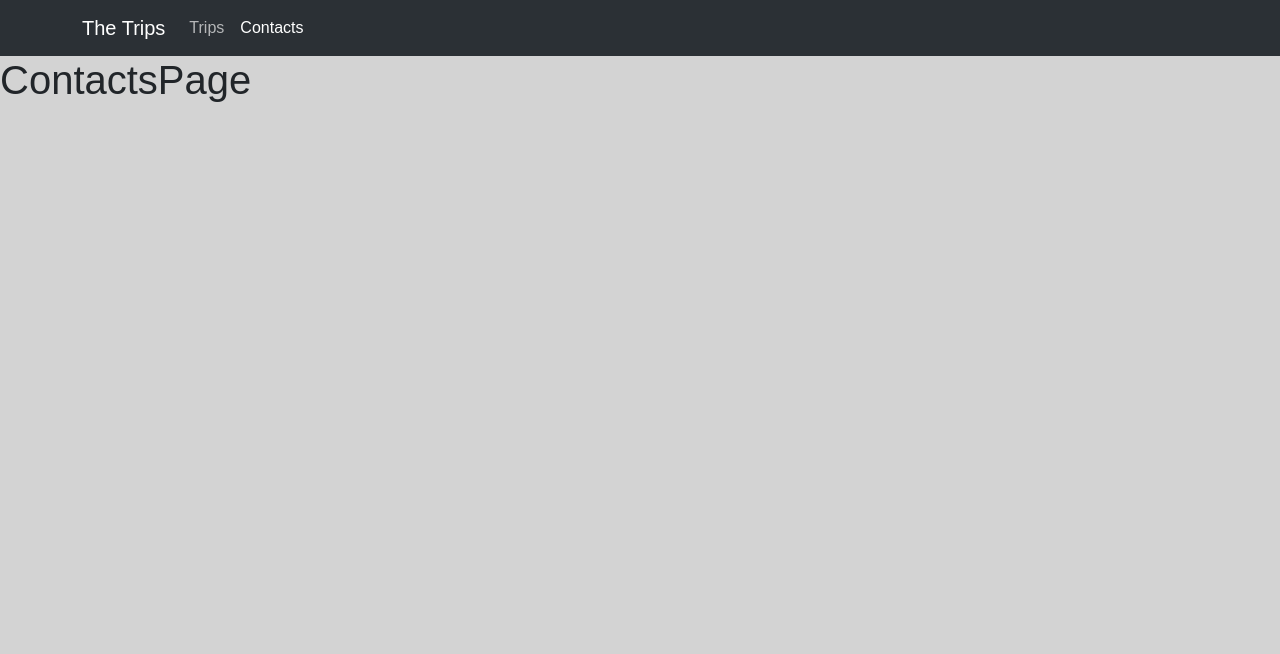
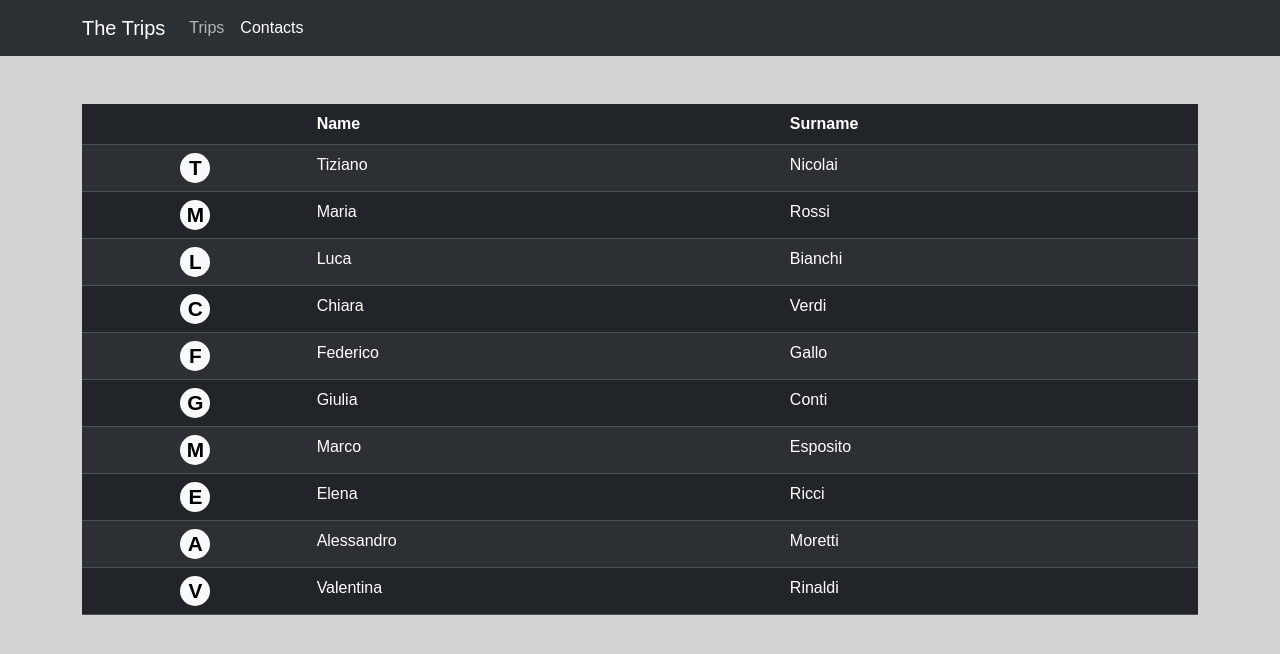
Before and after one commit to MarcoProstamo/webapp-sac, a React (Vite) app: page /contacts in a window 1280 px wide. Shown: the top 654 px of the page. Built offline with nearby package versions, Linux system fonts and the light colour scheme.

Commit message:
Feat → Contacts Page

```diff
--- a/src/assets/css/index.css
+++ b/src/assets/css/index.css
@@ -2,3 +2,17 @@ body {
   background-color: lightgray;
   font-family: Arial, Helvetica, sans-serif;
 }
+
+.avatar {
+  width: 30px;
+  aspect-ratio: 1;
+  border-radius: 50%;
+  line-height: 30px;
+  text-align: center;
+  font-size: 1.3rem;
+  font-weight: bold;
+}
+
+.cursor-pointer {
+  cursor: pointer;
+}
--- a/src/assets/pages/ContactsPage.jsx
+++ b/src/assets/pages/ContactsPage.jsx
@@ -1,3 +1,162 @@
+import { guests } from "../data/guests";
+
 export default function ContactsPage() {
-  return <h1>ContactsPage</h1>;
+  return (
+    <div className="container mt-5">
+      <table className="table table-striped table-hover">
+        <thead>
+          <tr>
+            <th scope="col"></th>
+            <th scope="col">Name</th>
+            <th scope="col">Surname</th>
+          </tr>
+        </thead>
+        <tbody>
+          {guests &&
+            guests.map((guest) => (
+              <tr
+                key={guest.id}
+                className="cursor-pointer"
+                data-bs-toggle="modal"
+                data-bs-target={"#modal" + guest.id}
+              >
+                <td className="text-center">
+                  <div className="d-inline-block avatar text-bg-light">
+                    {guest.name.charAt(0)}
+                  </div>
+                </td>
+                <td>{guest.name}</td>
+                <td>{guest.surname}</td>
+              </tr>
+            ))}
+        </tbody>
+      </table>
+
+      {/* Generazione Modali */}
+      {guests &&
+        guests.map((guest) => (
+          <div key={guest.id}>
+            <div
+              className="modal fade text-light"
+              id={"modal" + guest.id}
+              tabIndex="-1"
+            >
+              <div className="modal-dialog modal-dialog-centered">
+                <div className="modal-content">
+                  <div className="modal-header">
+                    <h1 className="modal-title fs-5">{`${guest.name} ${guest.surname}`}</h1>
+                    <button
+                      type="button"
+                      className="btn-close"
+                      data-bs-dismiss="modal"
+                      aria-label="Close"
+                    ></button>
+                  </div>
+                  <div className="modal-body">
+                    <ul className="list-unstyled">
+                      <li>{guest.age}</li>
+                      <li>{guest.cellphone_number}</li>
+                      <li>{guest.blood_type}</li>
+                      <li>{guest.email}</li>
+                      <li>{guest.fiscal_code}</li>
+                      <li>{guest.address}</li>
+                      <li>{guest.passport_number}</li>
+                      <li>{guest.dietary_preferences}</li>
+                      <li>{guest.allergies}</li>
+                      <li>{guest.languages_spoken}</li>
+                      <li>{guest.emergency_contact.phone}</li>
+                      <li>{guest.travel_insurance}</li>
+                    </ul>
+                  </div>
+                  <div className="modal-footer d-flex justify-content-between">
+                    <button
+                      type="button"
+                      className="btn btn-secondary"
+                      data-bs-dismiss="modal"
+                    >
+                      Close
+                    </button>
+                    <button
+                      type="button"
+                      className="btn btn-primary"
+                      data-bs-toggle="modal"
+                      data-bs-target={"#modalMsg" + guest.id}
+                      data-bs-whatever="@mdo"
+                    >
+                      <i className="fa-solid fa-comment"></i>
+                    </button>
+                  </div>
+                </div>
+              </div>
+            </div>
+
+            <div
+              className="modal fade text-light"
+              id={"modalMsg" + guest.id}
+              tabIndex="-1"
+              aria-labelledby="exampleModalLabel"
+              aria-hidden="true"
+            >
+              <div className="modal-dialog">
+                <div className="modal-content">
+                  <div className="modal-header">
+                    <h1 className="modal-title fs-5" id="exampleModalLabel">
+                      To: {`${guest.name} ${guest.surname}`}
+                    </h1>
+                    <button
+                      type="button"
+                      className="btn-close"
+                      data-bs-dismiss="modal"
+                      aria-label="Close"
+                    ></button>
+                  </div>
+                  <div className="modal-body">
+                    <form>
+                      <div className="mb-3">
+                        <input
+                          type="text"
+                          className="form-control"
+                          id="recipient-name"
+                          value={guest.cellphone_number}
+                          readOnly
+                        />
+                      </div>
+                      <div className="mb-3">
+                        <label
+                          htmlFor="message-text"
+                          className="col-form-label"
+                        >
+                          Message:
+                        </label>
+                        <textarea
+                          className="form-control"
+                          id="message-text"
+                        ></textarea>
+                      </div>
+                    </form>
+                  </div>
+                  <div className="modal-footer d-flex justify-content-between">
+                    <button
+                      type="button"
+                      className="btn btn-secondary"
+                      data-bs-dismiss="modal"
+                    >
+                      Close
+                    </button>
+                    <button
+                      type="button"
+                      className="btn btn-primary"
+                      data-bs-dismiss="modal"
+                      onClick={() => alert("Messaged Sent")}
+                    >
+                      Send message
+                    </button>
+                  </div>
+                </div>
+              </div>
+            </div>
+          </div>
+        ))}
+    </div>
+  );
 }
```
